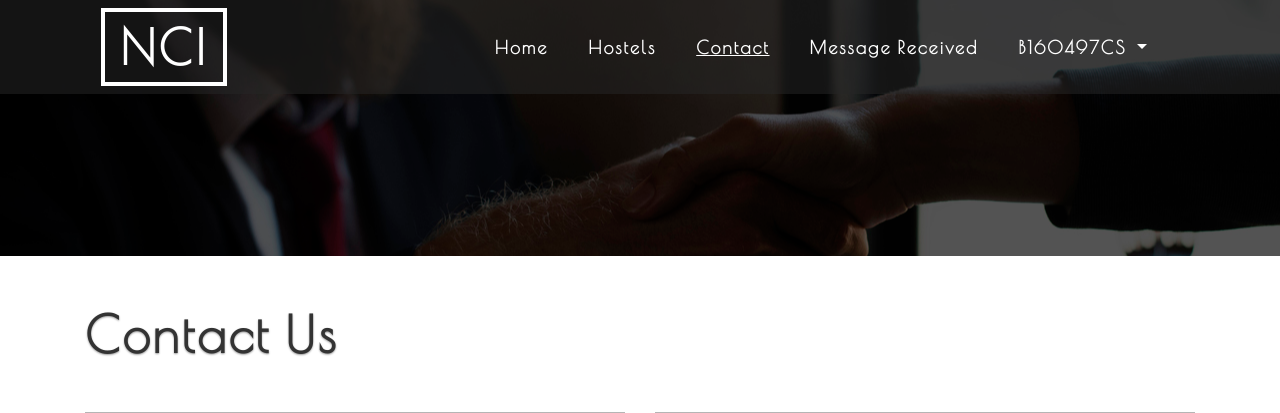
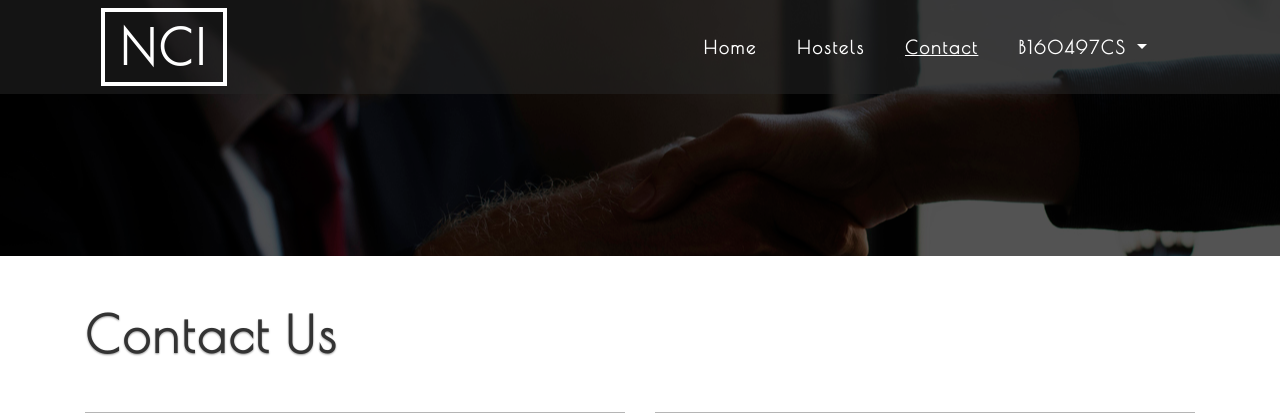
Before and after one commit to ganeshpatil97/hostel, a PHP site: page /contact.php in a window 1280 px wide. Shown: the top 413 px of the page. Run offline with PHP 8.4, Linux system fonts and the light colour scheme; a user stored in the database is signed in; data that the repository does not hold is empty.

Commit message:
made varify.php

```diff
--- a/application_form.php
+++ b/application_form.php
@@ -61,9 +61,9 @@
 						<li class="nav-item">
 							<a class="nav-link" href="contact.php">Contact</a>
 						</li>
-						<li class="nav-item">
+						<!-- <li class="nav-item">
 						<a class="nav-link" href="message_user.php">Message Received</a>
-					</li>
+					</li> -->
 						<li class="dropdown nav-item">
 						<a href="#" class="dropdown-toggle nav-link" data-toggle="dropdown"><?php echo $_SESSION['roll']; ?>
 							<b class="caret"></b>
--- a/contact.php
+++ b/contact.php
@@ -68,9 +68,9 @@
 						<li class="nav-item active">
 							<a class="nav-link" href="contact.php">Contact</a>
 						</li>
-						<li class="nav-item">
+						<!-- <li class="nav-item">
 						<a class="nav-link" href="message_user.php">Message Received</a>
-					</li>
+					</li> -->
 						<li class="dropdown nav-item">
 						<a href="#" class="dropdown-toggle nav-link" data-toggle="dropdown"><?php echo $_SESSION['roll']; ?>
 							<b class="caret"></b>
--- a/home.php
+++ b/home.php
@@ -70,9 +70,9 @@
 					<li class="nav-item">
 						<a class="nav-link" href="contact.php">Contact</a>
 					</li>
-					<li class="nav-item">
+					<!-- <li class="nav-item">
 						<a class="nav-link" href="message_user.php">Message Received</a>
-					</li>
+					</li> -->
 					<li class="dropdown nav-item">
 						<a href="#" class="dropdown-toggle nav-link" data-toggle="dropdown"><?php echo $_SESSION['roll']; ?>
 							<b class="caret"></b>
--- a/message_user.php
+++ b/message_user.php
@@ -74,9 +74,9 @@
 						<li class="nav-item active">
 							<a class="nav-link" href="contact.php">Contact</a>
 						</li>
-						<li class="nav-item">
+						<!-- <li class="nav-item">
 						<a class="nav-link" href="message_user.php">Message Received</a>
-					</li>
+					</li> -->
 						<li class="dropdown nav-item">
 						<a href="#" class="dropdown-toggle nav-link" data-toggle="dropdown"><?php echo $_SESSION['roll']; ?>
 							<b class="caret"></b>
--- a/services.php
+++ b/services.php
@@ -71,9 +71,9 @@
 						<li class="nav-item">
 							<a class="nav-link" href="contact.php">Contact</a>
 						</li>
-						<li class="nav-item">
+						<!-- <li class="nav-item">
 						<a class="nav-link" href="message_user.php">Message Received</a>
-					</li>
+					</li> -->
 						<li class="dropdown nav-item">
 						<a href="#" class="dropdown-toggle nav-link" data-toggle="dropdown"><?php echo $_SESSION['roll']; ?>
 							<b class="caret"></b>
```
